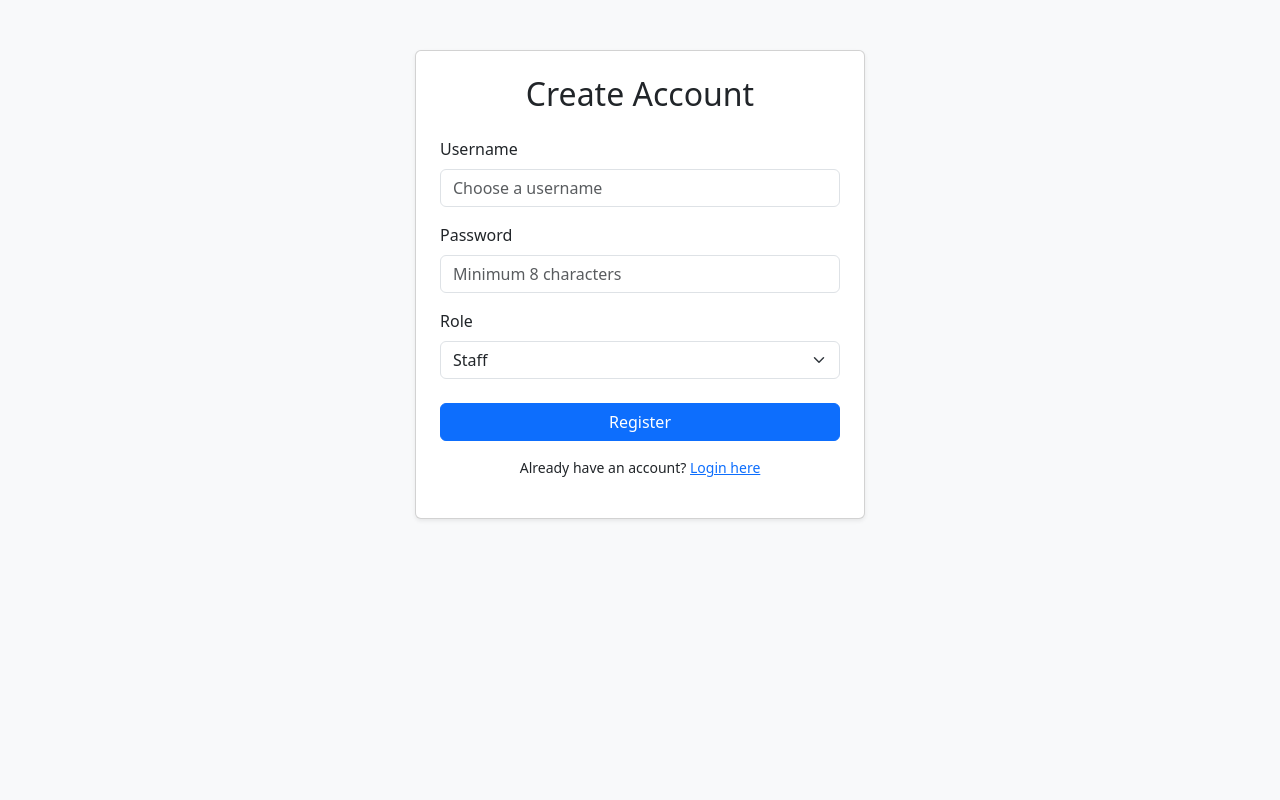
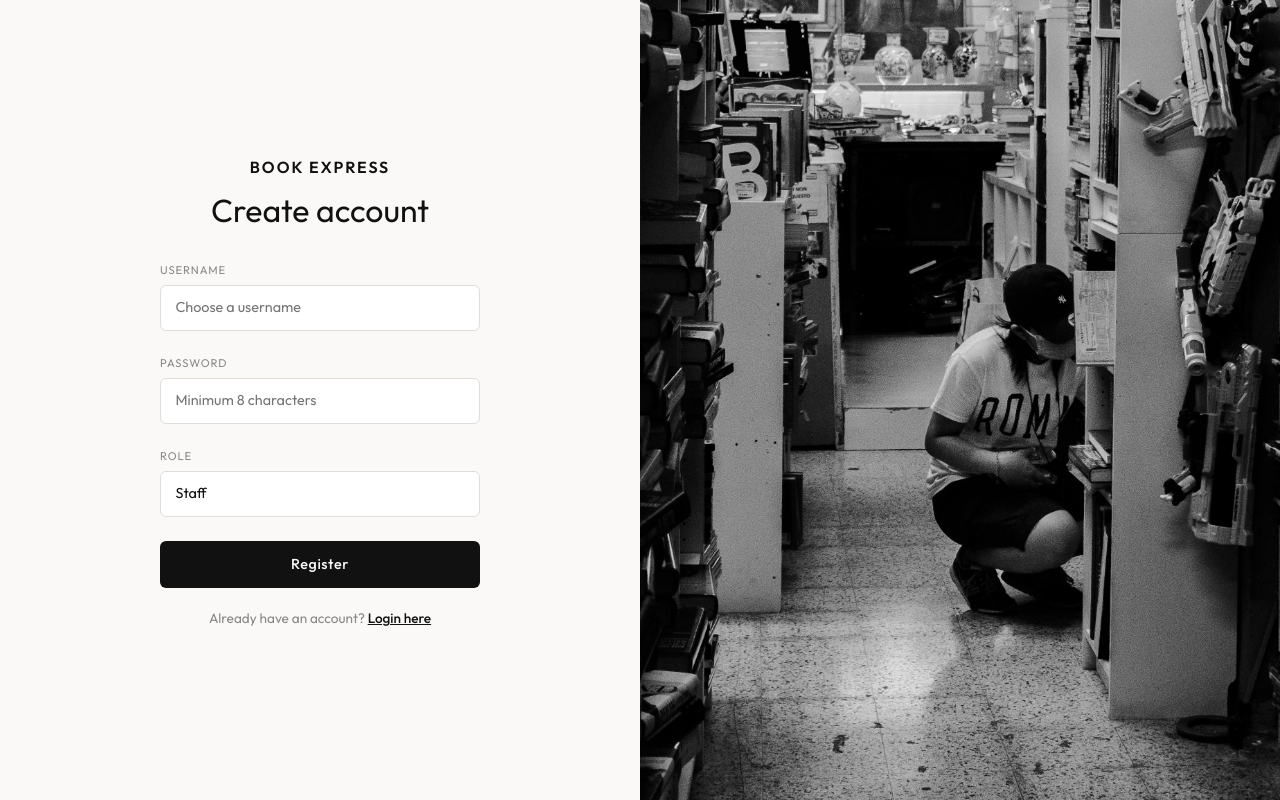
Before and after one commit to Jeimtax/2171-book-express, a Flask app: page /register in a window 1280 px wide. Run offline with Flask 3, Linux system fonts and the light colour scheme; some libraries are stand-ins or nearby versions.

Commit message:
ui upgrade

```diff
--- a/app/templates/register.html
+++ b/app/templates/register.html
@@ -6,72 +6,193 @@
     <title>Register - Book Express</title>
     <link href="{{ url_for('static', filename='css/bootstrap.min.css') }}" rel="stylesheet">
     <link rel="stylesheet" href="/static/css/app.css">
+    <link href="https://fonts.googleapis.com/css2?family=Outfit:wght@300;400;500;600&display=swap" rel="stylesheet">
     <style>
+        *, *::before, *::after { box-sizing: border-box; margin: 0; padding: 0; }
+
         body {
-            background-color: #f8f9fa;
+            font-family: 'Outfit', sans-serif;
+            min-height: 100vh;
+            display: grid;
+            grid-template-columns: 1fr 1fr;
         }
-        .card {
-            margin-top: 50px;
+
+        .left {
+            display: flex;
+            flex-direction: column;
+            justify-content: center;
+            align-items: center;
+            padding: 3rem 4rem;
+            background: #faf9f7;
+            text-align: center;
+        }
+
+        .brand {
+            font-size: 1rem;
+            font-weight: 600;
+            color: #111;
+            margin-bottom: .75rem;
+            letter-spacing: .12em;
+            text-transform: uppercase;
+        }
+
+        h1 {
+            font-size: 2rem;
+            font-weight: 400;
+            color: #111;
+            margin-bottom: 2rem;
+        }
+
+        .form-wrap { width: 100%; max-width: 320px; text-align: left; }
+
+        label {
+            display: block !important;
+            font-size: .7rem !important;
+            letter-spacing: .08em !important;
+            text-transform: uppercase !important;
+            color: #888 !important;
+            margin-bottom: .4rem !important;
+            font-weight: 400 !important;
+        }
+
+        input[type="text"],
+        input[type="password"],
+        select {
+            width: 100% !important;
+            padding: .7rem .9rem !important;
+            border: 1px solid #e0ddd8 !important;
+            border-radius: 6px !important;
+            background: #fff !important;
+            font-family: 'Outfit', sans-serif !important;
+            font-size: .9rem !important;
+            color: #111 !important;
+            outline: none !important;
+            margin-bottom: .4rem !important;
+            transition: border-color .15s !important;
+            appearance: none !important;
+            box-shadow: none !important;
+        }
+
+        input[type="text"]:focus,
+        input[type="password"]:focus,
+        select:focus {
+            border-color: #111 !important;
+            box-shadow: none !important;
+        }
+
+        .field-wrap { margin-bottom: 1.1rem; }
+
+        .error { font-size: .78rem; color: #c0392b; margin-top: .25rem; }
+
+        .submit-btn {
+            display: block !important;
+            width: 100% !important;
+            padding: .8rem !important;
+            background: #111 !important;
+            color: #faf9f7 !important;
+            border: none !important;
+            border-radius: 6px !important;
+            font-family: 'Outfit', sans-serif !important;
+            font-size: .9rem !important;
+            font-weight: 500 !important;
+            cursor: pointer !important;
+            letter-spacing: .04em !important;
+            margin-top: .5rem !important;
+            text-align: center !important;
+            transition: opacity .15s !important;
+        }
+
+        .submit-btn:hover { opacity: .8 !important; }
+
+        .login-link {
+            text-align: center;
+            margin-top: 1.25rem;
+            font-size: .85rem;
+            color: #888;
+        }
+
+        .login-link a { color: #111; font-weight: 500; }
+
+        .right { overflow: hidden; }
+
+        .right img {
+            width: 100%; height: 100%;
+            object-fit: cover;
+            display: block;
+        }
+
+        @media (max-width: 768px) {
+            body { grid-template-columns: 1fr; }
+            .right { display: none; }
+            .left { padding: 2rem 1.5rem; }
         }
     </style>
 </head>
 <body>
+
+    <div class="left">
+
+        <div class="brand">Book Express</div>
+
         {% with messages = get_flashed_messages(with_categories=true) %}
             {% if messages %}
-            <div class="container mt-3">
                 {% for category, message in messages %}
-                    <div class="alert alert-{{ category }} alert-dismissible fade show" role="alert">
+                    <div class="alert alert-{{ category }} alert-dismissible fade show mb-3 w-100" role="alert">
                         {{ message }}
-                        <button type="button" class="btn-close" data-bs-dismiss="alert" aria-label="Close"></button>
+                        <button type="button" class="btn-close" data-bs-dismiss="alert"></button>
                     </div>
                 {% endfor %}
-            </div>
             {% endif %}
         {% endwith %}
 
-    <div class="container d-flex justify-content-center">
-        <div class="card shadow-sm" style="width: 100%; max-width: 450px;">
-            <div class="card-body p-4">
-                <h2 class="card-title text-center mb-4">Create Account</h2>
-                <form method="POST">
+        <h1>Create account</h1>
+
+        <div class="form-wrap">
+            <form method="POST" novalidate>
                 {{ form.csrf_token }}
-                    <div class="mb-3">
-                        {{ form.username.label(class="form-label") }}
-                        {{ form.username(class="form-control", placeholder="Choose a username") }}
+
+                <div class="field-wrap">
+                    {{ form.username.label }}
+                    {{ form.username(placeholder="Choose a username") }}
                     {% if form.username.errors %}
                         {% for error in form.username.errors %}
-                                <div class="text-danger small">{{ error }}</div>
+                            <div class="error">{{ error }}</div>
                         {% endfor %}
                     {% endif %}
                 </div>
-                    <div class="mb-3">
-                        {{ form.password.label(class="form-label") }}
-                        {{ form.password(class="form-control", placeholder="Minimum 8 characters") }}
+
+                <div class="field-wrap">
+                    {{ form.password.label }}
+                    {{ form.password(placeholder="Minimum 8 characters") }}
                     {% if form.password.errors %}
                         {% for error in form.password.errors %}
-                                <div class="text-danger small">{{ error }}</div>
+                            <div class="error">{{ error }}</div>
                         {% endfor %}
                     {% endif %}
                 </div>
-                    <div class="mb-3">
-                        {{ form.role.label(class="form-label") }}
-                        {{ form.role(class="form-select") }}
+
+                <div class="field-wrap">
+                    {{ form.role.label }}
+                    {{ form.role() }}
                     {% if form.role.errors %}
                         {% for error in form.role.errors %}
-                                <div class="text-danger small">{{ error }}</div>
+                            <div class="error">{{ error }}</div>
                         {% endfor %}
                     {% endif %}
                 </div>
-                    <div class="mt-4">
-                        {{ form.submit(class="btn btn-primary w-100") }}
+
+                {{ form.submit(class="submit-btn") }}
+            </form>
+
+            <p class="login-link">Already have an account? <a href="{{ url_for('auth.login') }}">Login here</a></p>
         </div>
-                </form>
-                <div class="text-center mt-3">
-                    <p class="small">Already have an account? <a href="{{ url_for('auth.login') }}">Login here</a></p>
+
     </div>
+
+    <div class="right">
+        <img src="{{ url_for('static', filename='images/pexels-matteobasilephoto-8464020.jpg') }}" alt="">
     </div>
-        </div>
-    </div>
+
     <script src="{{ url_for('static', filename='js/bootstrap.bundle.min.js') }}"></script>
 </body>
 </html>
```
Also changed, not shown: app/templates/login.html (+150 -35 lines), app/static/images/pexels-matteobasilephoto-8464020.jpg (added). Lines whose indentation alone changed are shown as unchanged.
